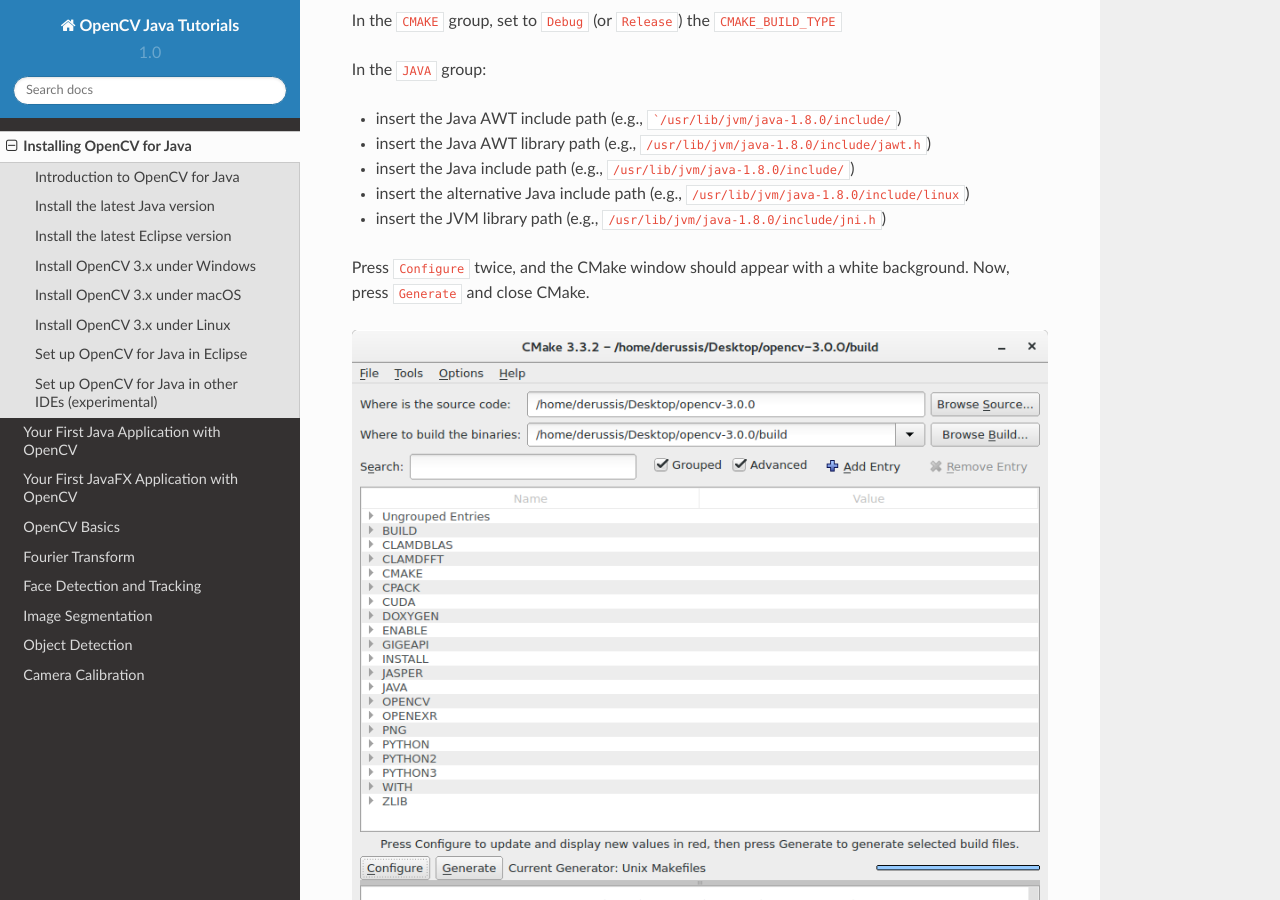
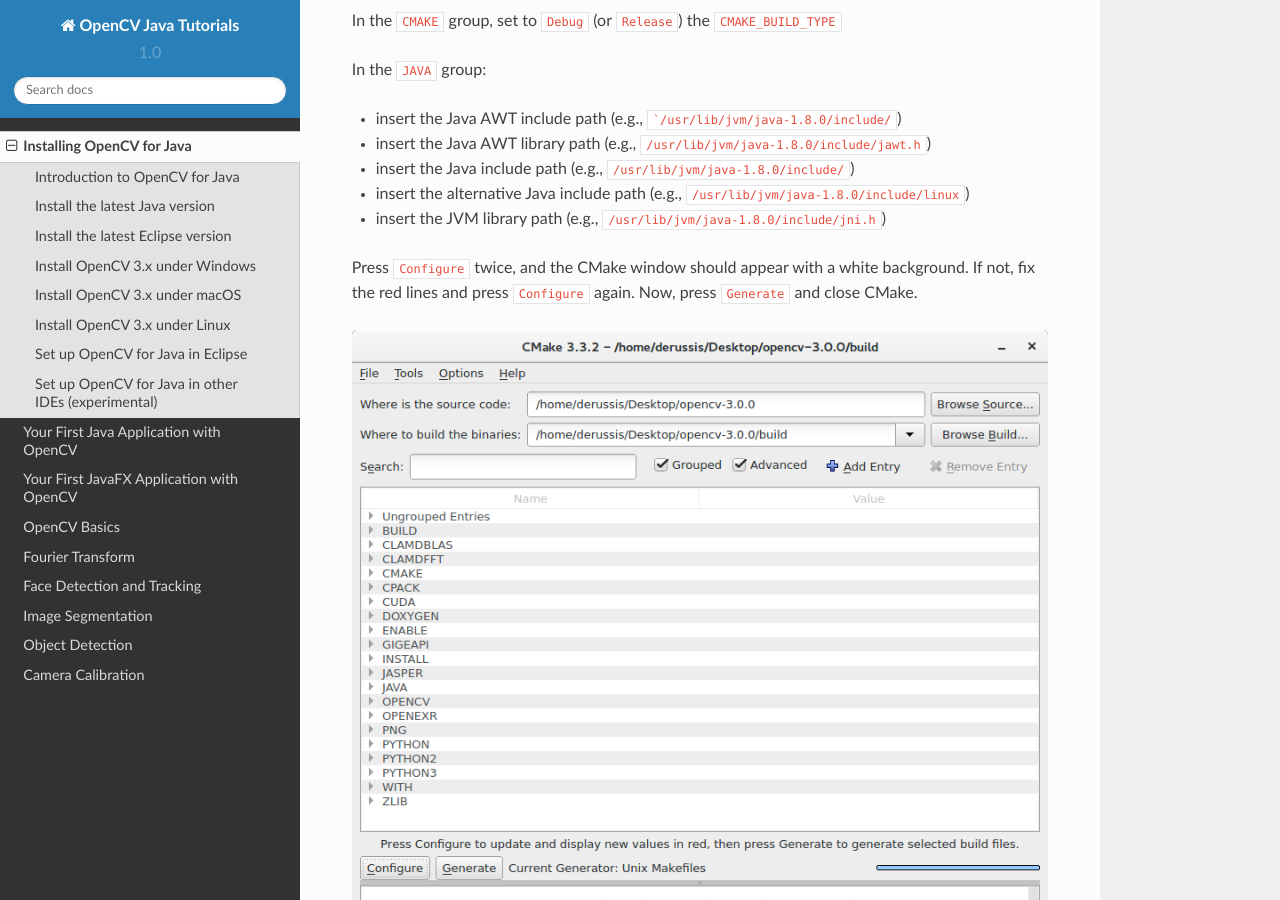
Before and after one commit to opencv-java/opencv-java-tutorials, a Sphinx documentation site: the page built from docs/source/01-installing-opencv-for-java.rst, in a window 1280 px wide and 900 px high, scrolled down 2596 px. Built offline with Sphinx 7.4.7 and the Read the Docs theme 2.0.0, drawn with Linux system fonts in a browser that asks for light colours; some of the changed text lies outside the part shown.

Commit message:
minor fixes

```diff
--- a/docs/source/01-installing-opencv-for-java.rst
+++ b/docs/source/01-installing-opencv-for-java.rst
@@ -73,7 +73,7 @@ In the ``JAVA`` group:
 * insert the alternative Java include path (e.g., ``/usr/lib/jvm/java-1.8.0/include/linux``)
 * insert the JVM  library path (e.g., ``/usr/lib/jvm/java-1.8.0/include/jni.h``)
 
-Press ``Configure`` twice, and the CMake window should appear with a white background. Now, press ``Generate`` and close CMake.
+Press ``Configure`` twice, and the CMake window should appear with a white background. If not, fix the red lines and press ``Configure`` again. Now, press ``Generate`` and close CMake.
 
 .. image:: _static/01 - 01.png
 
```
Also changed, not shown: other parts of docs/source/01-installing-opencv-for-java.rst (+2 -2 lines).
